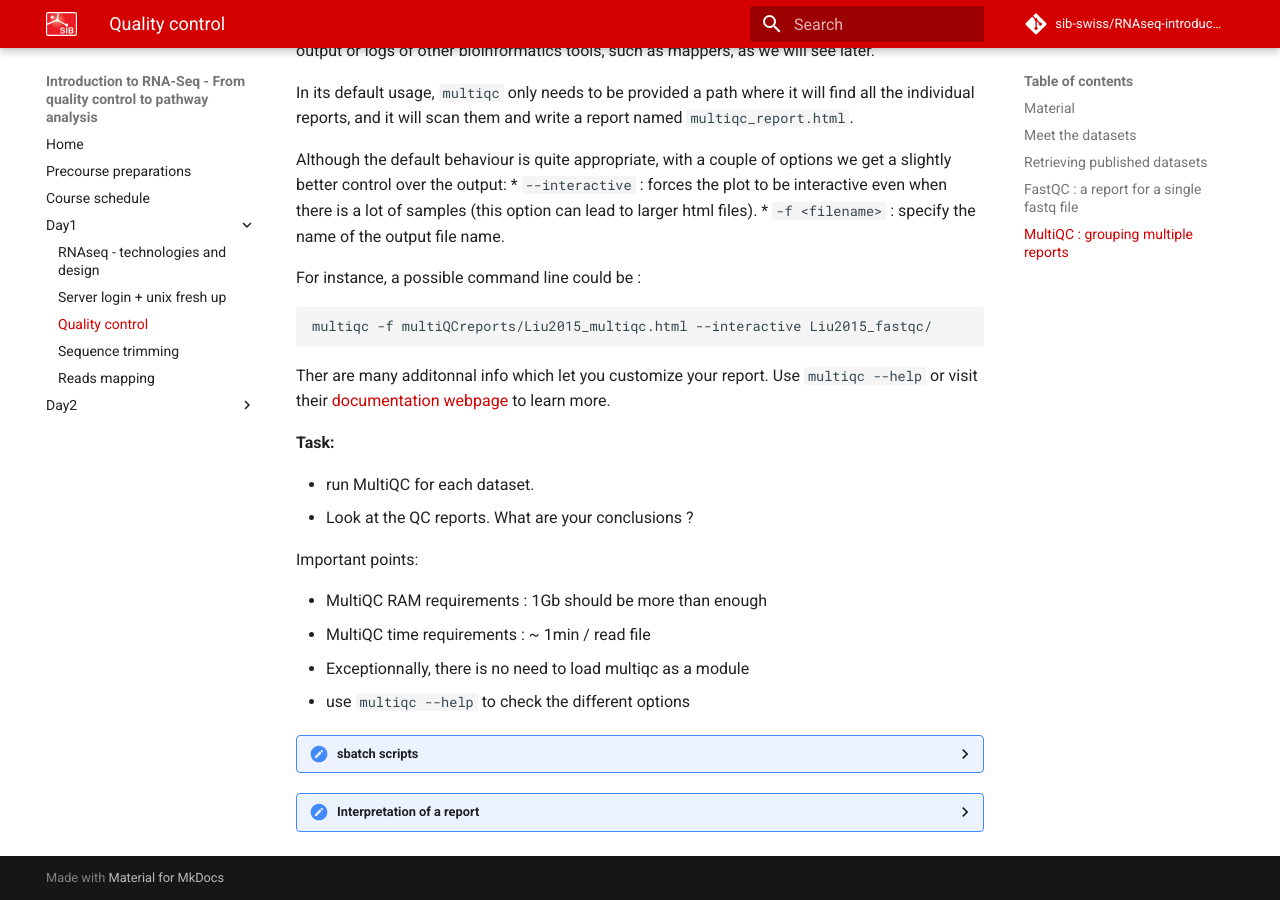
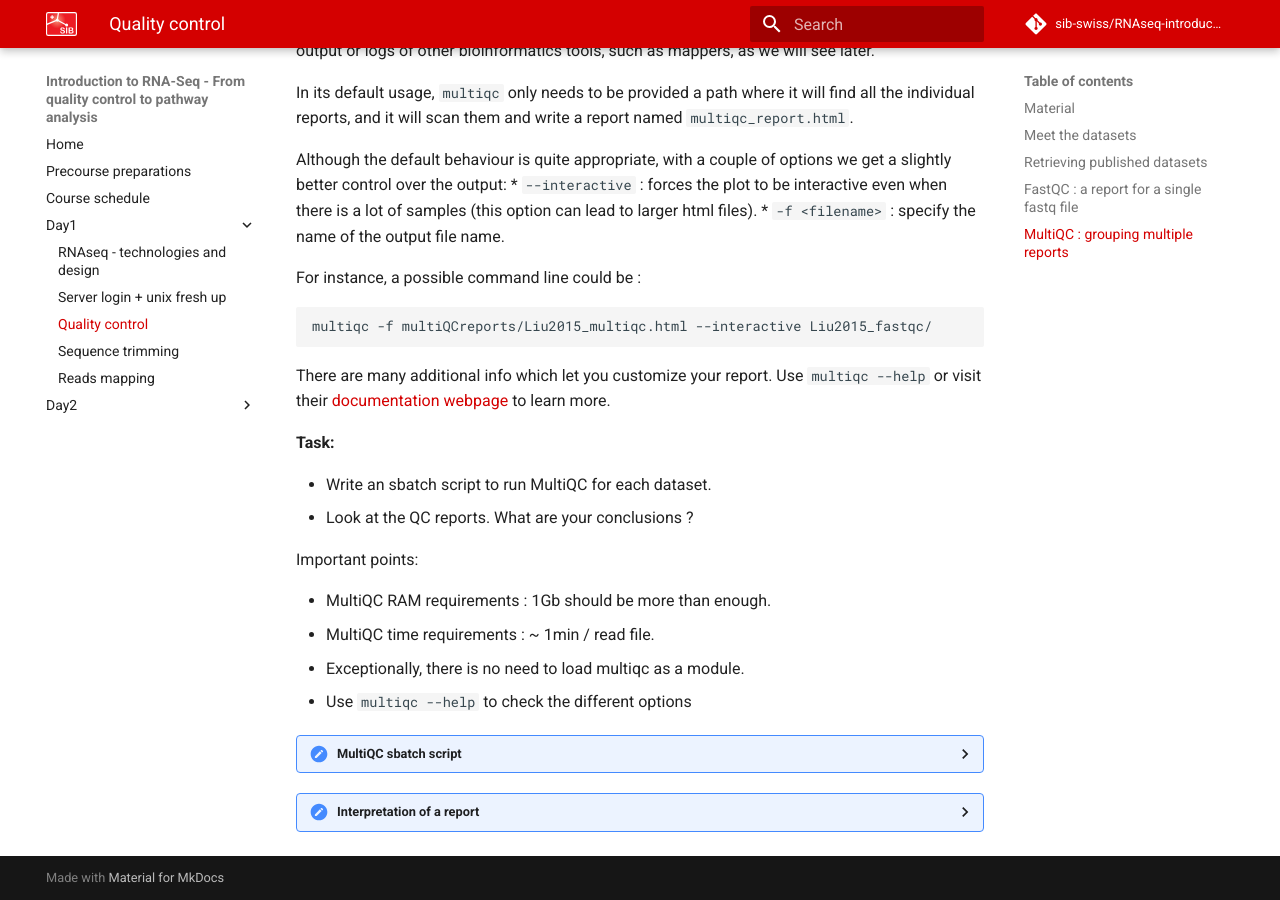
Before and after one commit to sib-swiss/RNAseq-introduction-training, an MkDocs documentation site: the page built from docs/days/quality_control.md, in a window 1280 px wide and 900 px high, scrolled down 5252 px. Built offline with MkDocs 1.6.1 and Material for MkDocs 9.7.7, drawn with Linux system fonts in a browser that asks for light colours; comment, search, counter and statistics services are not loaded.

Commit message:
Minor tweaks (QC)

````diff
--- a/docs/days/quality_control.md
+++ b/docs/days/quality_control.md
@@ -250,24 +250,25 @@ For instance, a possible command line could be :
 multiqc -f multiQCreports/Liu2015_multiqc.html --interactive Liu2015_fastqc/
 ```
 
-Ther are many additonnal info which let you customize your report. Use `multiqc --help` or visit their [documentation webpage](https://multiqc.info/docs/#running-multiqc) to learn more.
+There are many additional info which let you customize your report. Use `multiqc --help` or visit their [documentation webpage](https://multiqc.info/docs/#running-multiqc) to learn more.
 
 
 **Task:**
 
- * run MultiQC for each dataset.
+ * Write an sbatch script to run MultiQC for each dataset.
  * Look at the QC reports. What are your conclusions ?
 
 
 Important points:
+<!-- Why is there no need to load multiqc as a module? -->
 
- * MultiQC RAM requirements : 1Gb should be more than enough
- * MultiQC time requirements : ~ 1min / read file
- * Exceptionnally, there is no need to load multiqc as a module
- * use `multiqc --help` to check the different options
+ * MultiQC RAM requirements : 1Gb should be more than enough.
+ * MultiQC time requirements : ~ 1min / read file.
+ * Exceptionally, there is no need to load multiqc as a module.
+ * Use `multiqc --help` to check the different options
 
 
-??? done "sbatch scripts"
+??? done "MultiQC sbatch script"
 
 	This is the script for the Ruhland2016 dataset. It presumes that the fastqc reports can be found in `FASTQC_Ruhland2016/ `
 
@@ -294,36 +295,36 @@ Important points:
 
 	![per base sequence quality](../assets/images/multiqc/fastqc_per_base_sequence_quality_plot.png)
 
-	The quality of reads drop below 30 around base 75. All samples seem affected
+	The PHRED quality of reads drop below 30 around base 75. All samples seem affected. One sample seems to have some quality drops at specific timepoints/positions.
 
 	![fastqc_per_sequence_quality_scores_plot](../assets/images/multiqc/fastqc_per_sequence_quality_scores_plot.png)
 
-	Mean quality scores are on average fairly high, but some read exhibit low values.
+	Mean quality scores are on average fairly high, but some reads exhibit low values.
 
 	![fastqc_per_sequence_gc_content_plot](../assets/images/multiqc/fastqc_per_sequence_gc_content_plot.png)
 
-	Most samples do not deviate too much from the expected curve. The two sample colored in orange and red have a mode for a very specific value.
-	That may be indicative of contamination, retaining specific rRNA, or adapter sequence content.
+	Most samples do not deviate too much from the expected curve. The two samples colored in orange and red have a mode for a very specific value.
+	This may be indicative of contamination, retaining specific rRNA, or adapter sequence content.
 
 	![fastqc_per_base_n_content_plot](../assets/images/multiqc/fastqc_per_base_n_content_plot.png)
 
-	Ns are present at specific positions in specific samples. This is reminiscent of the PHRED quality curves at the top of the report.
+	Ns are present at specific positions in specific samples, in particular for one sample. This is reminiscent of the PHRED quality curves at the top of the report.
 	It seems some flowcells had a problem at specific time-point/positions.
 
 	![fastqc_sequence_duplication_levels_plot](../assets/images/multiqc/fastqc_sequence_duplication_levels_plot.png)
 
 	This is colored red because this would be a problem if the data was coming from genomic DNA sequencing.
-	However here we are in the context of RNAseq : some transcripts are present in a large number of copies in the samples and consequently it is expected that some sequences are overrepresented.
+	However here we are in the context of RNA-seq : some transcripts are present in a large number of copies in the samples, and consequently it is expected that some sequences are over-represented.
 
 
 	![fastqc_adapter_content_plot](../assets/images/multiqc/fastqc_adapter_content_plot.png)
 
-	We see a clear trend of adapter contamination as we get closer to the reads end. Note the y-scale though : we never go above a 6% content per sample.
+	We see a clear trend of adapter contamination as we get closer to the reads' end. Note the y-scale though : we never go above a 6% content per sample.
 
 
-	Overall, we can conclude that these sample all suffer from some adapter content and a lower quality toward the reads second half. Furthermore a few samples have a peculiar Ns pattern between bases 20 and 30.
+	Overall, we can conclude that these samples all suffer from some adapter content and a lower quality toward the reads' second half. Furthermore, a few samples have a peculiar N pattern between bases 20 and 30.
 
 	It is then strongly advised to either :
 
 	 * perform some trimming : remove adapter sequences + cut reads when average quality becomes too low
-	 * use a mapper that takes base quality in account AND is able to ignore adapter sequence (and even then, you could try mapping on both croppedand uncropped data to see which is the best)
+	 * use a mapper that takes base quality in account AND is able to ignore adapter sequence (and even then, you could try mapping on both trimmed and untrimmed data to see which is the best)
````
